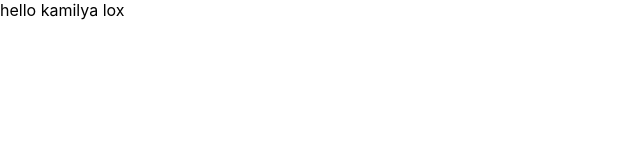
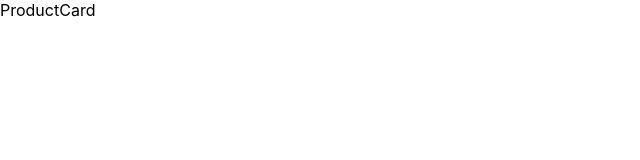
Before and after one commit to WIKitoyawi/Dmitriy_meow, a React (Create React App) app: page / in a window 1280 px wide. Shown: the top 160 px of the page, without its empty margins (0-640 px from the left). Built offline with nearby package versions, Linux system fonts and the light colour scheme; the HTML template or start-up script is replaced by a standard one.

Commit message:
chacging

```diff
--- a/src/App.js
+++ b/src/App.js
@@ -1,7 +1,10 @@
+import {ProductCard} from "./components/ProductCard"
+
+
 function App() {
   return (
     <div>
-      hello kamilya lox
+      <ProductCard/>
     </div>
   );
 }
--- /dev/null
+++ b/src/components/ProductCard/index.jsx
@@ -0,0 +1,3 @@
+export function ProductCard(){
+    return (<div>ProductCard</div>)
+}
```
